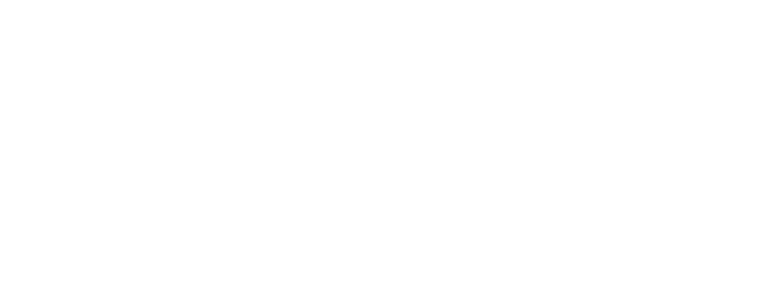
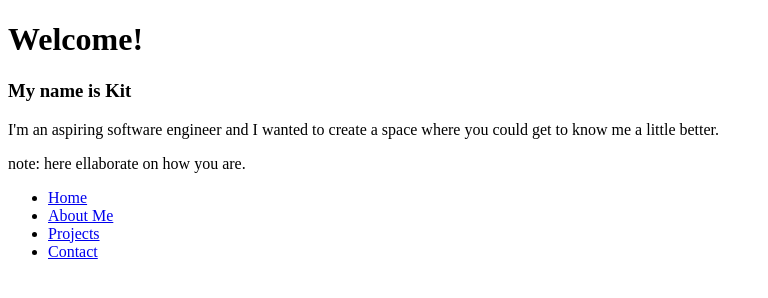
Before and after one commit to Kit00796/Portfolio-Page, a plain HTML site: page index.html in a window 1280 px wide. Shown: the whole page, without its empty margins (0-768 px from the left). Drawn offline with Linux system fonts and the light colour scheme.

Commit message:
start of main framework

```diff
--- a/index.html
+++ b/index.html
@@ -4,9 +4,27 @@
     <meta charset="UTF-8">
     <meta http-equiv="X-UA-Compatible" content="IE=edge">
     <meta name="viewport" content="width=device-width, initial-scale=1.0">
-    <title>Chris's Page</title>
+    <title>Kit Home</title>
 </head>
 <body>
-
+    <script> src="script.js"</script>
+     <div class="heading">
+        <h1>Welcome!</h1>
+        <h3>My name is Kit</h3>
+        <p>I'm an aspiring software engineer and I wanted to create a space where you could get to know me a little better.</p>
+     </div>
+     <div class="main-body">
+        <p>note: here ellaborate on how you are.</p>
+     </div>
+     <div class="nav">
+        <ul>
+            <li><a href="#">Home</a></li>
+            <li><a href="#">About Me</a></li>
+            <li><a href="#">Projects</a></li>
+            <li><a href="#">Contact</a></li>
+        </ul>
+     </div>
 </body>
 </html>
+
+<!--C:\Users\clr00\Desktop\Code\Codecademy\portfolioWebsite\Website\index.html-->
```
Also changed, not shown: assets/images/typing pic.jpg (added).
